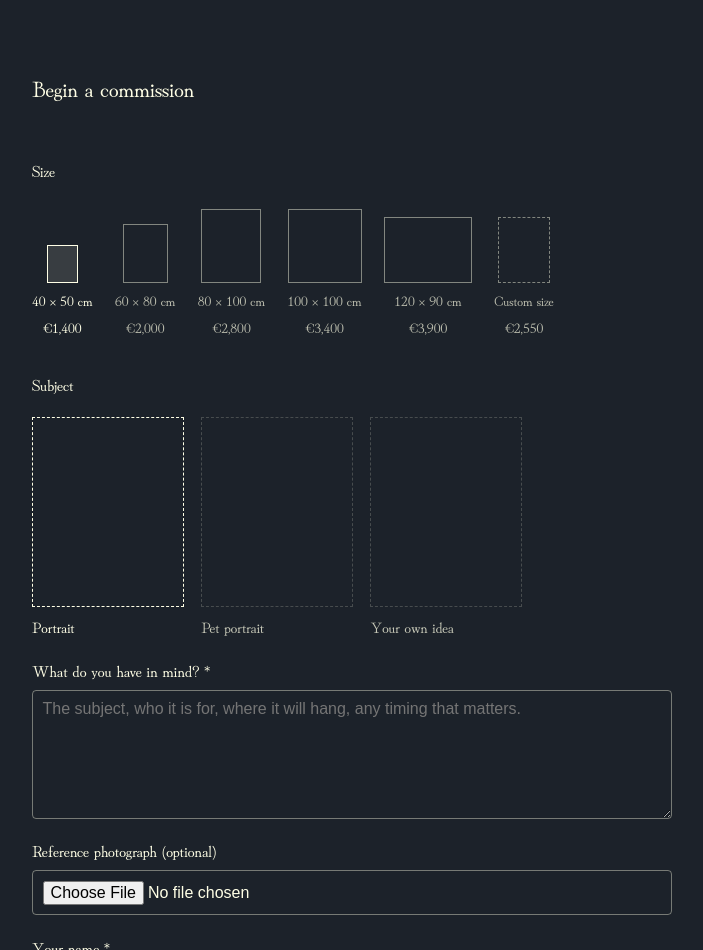
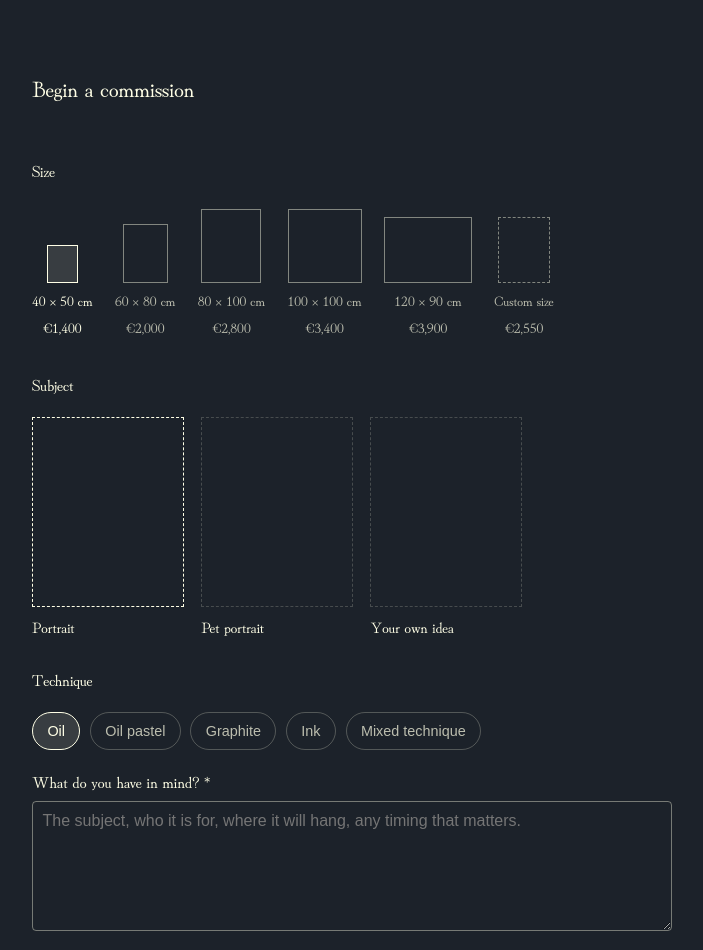
Before and after one commit to bonoboboi/elena-site, an Eleventy site: page src/order.njk in a window 1280 px wide. Shown: the part 380-1330 px from the top of the page, without its empty margins (288-991 px from the left). Built offline with nearby package versions, Linux system fonts and the light colour scheme; Eleventy itself is replaced by a stand-in of ours; files that its build step writes are made by us from their sources; a web font is replaced by a local one.

Commit message:
Add technique, and swap the subject pictures to match it
Five techniques (oil, oil pastel, graphite, ink, mixed) chosen as pills
under the subject. Examples are now tagged with a subject and a
technique, and picking a technique repaints each subject picture with an
example in that technique -- falling back to the subject's own picture
when she has not made one in that medium yet, and to a dashed outline
when there is no picture at all.

Co-Authored-By: Claude Opus 5 <noreply@anthropic.com>
Claude-Session: https://claude.ai/code/session_01SSzVJ24AdL4dmCG8rKUuww

```diff
--- a/content/site.json
+++ b/content/site.json
@@ -65,5 +65,22 @@
   "commission_custom_base": 800,
   "commission_custom_per_cm2": 0.28,
   "commission_custom_stripe_link": "",
-  "commission_custom_note": "For a size that is not listed, the price is calculated from the area of the canvas and rounded to the nearest €50."
+  "commission_custom_note": "For a size that is not listed, the price is calculated from the area of the canvas and rounded to the nearest €50.",
+  "commission_techniques": [
+    {
+      "label": "Oil"
+    },
+    {
+      "label": "Oil pastel"
+    },
+    {
+      "label": "Graphite"
+    },
+    {
+      "label": "Ink"
+    },
+    {
+      "label": "Mixed technique"
+    }
+  ]
 }
--- a/src/order.njk
+++ b/src/order.njk
@@ -92,18 +92,32 @@ permalink: /order/
         <legend>Subject</legend>
         <div class="subject-cards">
           {% for s in site.commission_subjects %}
-          <label class="subject">
+          <label class="subject" data-subject="{{ s.label }}">
             <input type="radio" name="subject" value="{{ s.label }}"{% if loop.first %} checked{% endif %}>
-            {% if s.image %}
-            <img src="{{ s.image }}" alt="" loading="lazy">
-            {% else %}
-            <span class="subject-placeholder"></span>
-            {% endif %}
+            <img src="{{ s.image }}" data-default="{{ s.image }}" alt="" loading="lazy"{% if not s.image %} hidden{% endif %}>
+            <span class="subject-placeholder"{% if s.image %} hidden{% endif %}></span>
             <span class="subject-label">{{ s.label }}</span>
           </label>
           {% endfor %}
         </div>
       </fieldset>
+
+      <fieldset class="techniques">
+        <legend>Technique</legend>
+        <div class="technique-list">
+          {% for t in site.commission_techniques %}
+          <label class="technique">
+            <input type="radio" name="technique" value="{{ t.label }}"{% if loop.first %} checked{% endif %}>
+            <span>{{ t.label }}</span>
+          </label>
+          {% endfor %}
+        </div>
+      </fieldset>
+
+      {# every tagged example, so the subject pictures can swap when a technique is picked #}
+      <script type="application/json" id="examples">
+        {{ commissions.items | dump | safe }}
+      </script>
 
       <label for="details">What do you have in mind? *</label>
       <textarea id="details" name="details" rows="6" required placeholder="The subject, who it is for, where it will hang, any timing that matters."></textarea>
@@ -167,6 +181,31 @@ permalink: /order/
       requestAnimationFrame(drift);
     }
     requestAnimationFrame(drift);
+  }
+
+  // Picking a technique repaints the subject pictures with an example in that
+  // technique, falling back to the subject's own picture when she hasn't made one yet.
+  const examplesEl = document.getElementById('examples');
+  if (examplesEl) {
+    const examples = JSON.parse(examplesEl.textContent);
+    const cards = document.querySelectorAll('.subject[data-subject]');
+
+    function paintSubjects() {
+      const t = document.querySelector('input[name="technique"]:checked');
+      cards.forEach(card => {
+        const match = examples.find(e =>
+          e.image && e.subject === card.dataset.subject && (!t || e.technique === t.value));
+        const img = card.querySelector('img');
+        const src = match ? match.image : img.dataset.default;
+        img.src = src || '';
+        img.hidden = !src;
+        card.querySelector('.subject-placeholder').hidden = !!src;
+      });
+    }
+
+    document.querySelectorAll('input[name="technique"]')
+      .forEach(r => r.addEventListener('change', paintSubjects));
+    paintSubjects();
   }
 
   // Sending the form redirects to the Stripe link for the chosen size, so one button
--- a/src/style.css
+++ b/src/style.css
@@ -511,6 +511,45 @@ a.button:hover {
   outline: 2px solid #ffffe6;
   outline-offset: 2px;
 }
+.technique-list {
+  display: flex;
+  flex-wrap: wrap;
+  gap: 0.6em;
+  margin-top: 0.8em;
+}
+.order label.technique {
+  margin: 0;
+  cursor: pointer;
+  font-family: inherit;
+}
+.technique input {
+  position: absolute;
+  opacity: 0;
+  width: 1px;
+  height: 1px;
+}
+.technique span {
+  display: block;
+  padding: 0.45em 1em;
+  border: 1px solid rgba(255, 255, 230, 0.35);
+  border-radius: 999px;
+  font-size: 0.9em;
+  opacity: 0.7;
+  transition: opacity 0.2s, border-color 0.2s, background 0.2s;
+}
+.technique:hover span { opacity: 1; }
+.technique input:checked + span {
+  opacity: 1;
+  border-color: #ffffe6;
+  background: rgba(255, 255, 230, 0.12);
+}
+.technique input:focus-visible + span {
+  outline: 2px solid #ffffe6;
+  outline-offset: 2px;
+}
+
+.subject img { transition: opacity 0.2s; }
+
 .subject-label {
   display: block;
   margin-top: 0.5em;
@@ -518,7 +557,46 @@ a.button:hover {
   font-size: 0.95em;
   opacity: 0.75;
 }
-.subject input:checked ~ .subject-label { opacity: 1; }
+.subject input:checked ~ .technique-list {
+  display: flex;
+  flex-wrap: wrap;
+  gap: 0.6em;
+  margin-top: 0.8em;
+}
+.order label.technique {
+  margin: 0;
+  cursor: pointer;
+  font-family: inherit;
+}
+.technique input {
+  position: absolute;
+  opacity: 0;
+  width: 1px;
+  height: 1px;
+}
+.technique span {
+  display: block;
+  padding: 0.45em 1em;
+  border: 1px solid rgba(255, 255, 230, 0.35);
+  border-radius: 999px;
+  font-size: 0.9em;
+  opacity: 0.7;
+  transition: opacity 0.2s, border-color 0.2s, background 0.2s;
+}
+.technique:hover span { opacity: 1; }
+.technique input:checked + span {
+  opacity: 1;
+  border-color: #ffffe6;
+  background: rgba(255, 255, 230, 0.12);
+}
+.technique input:focus-visible + span {
+  outline: 2px solid #ffffe6;
+  outline-offset: 2px;
+}
+
+.subject img { transition: opacity 0.2s; }
+
+.subject-label { opacity: 1; }
 
 .order form {
   display: flex;
```
Also changed, not shown: .pages.yml.
